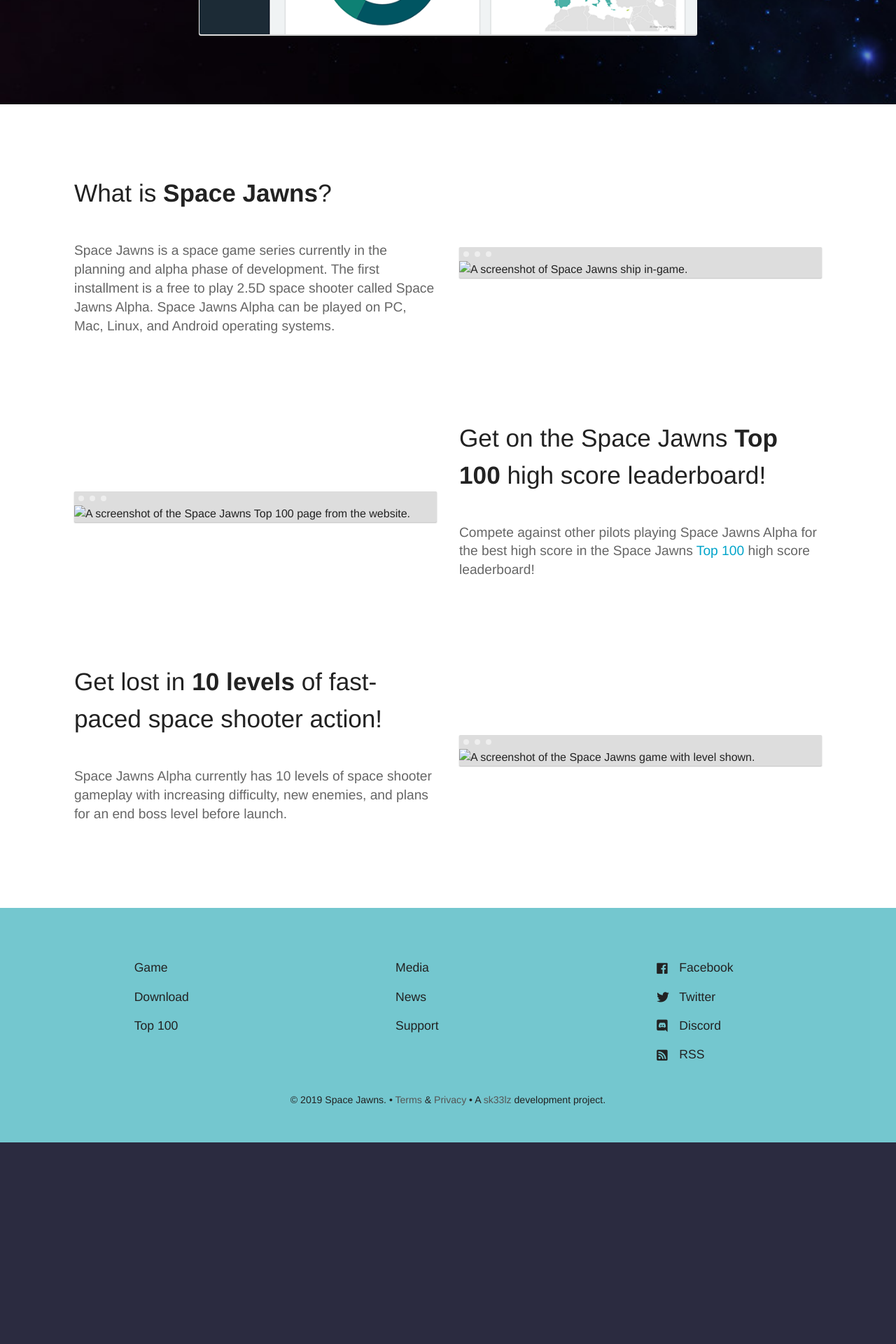
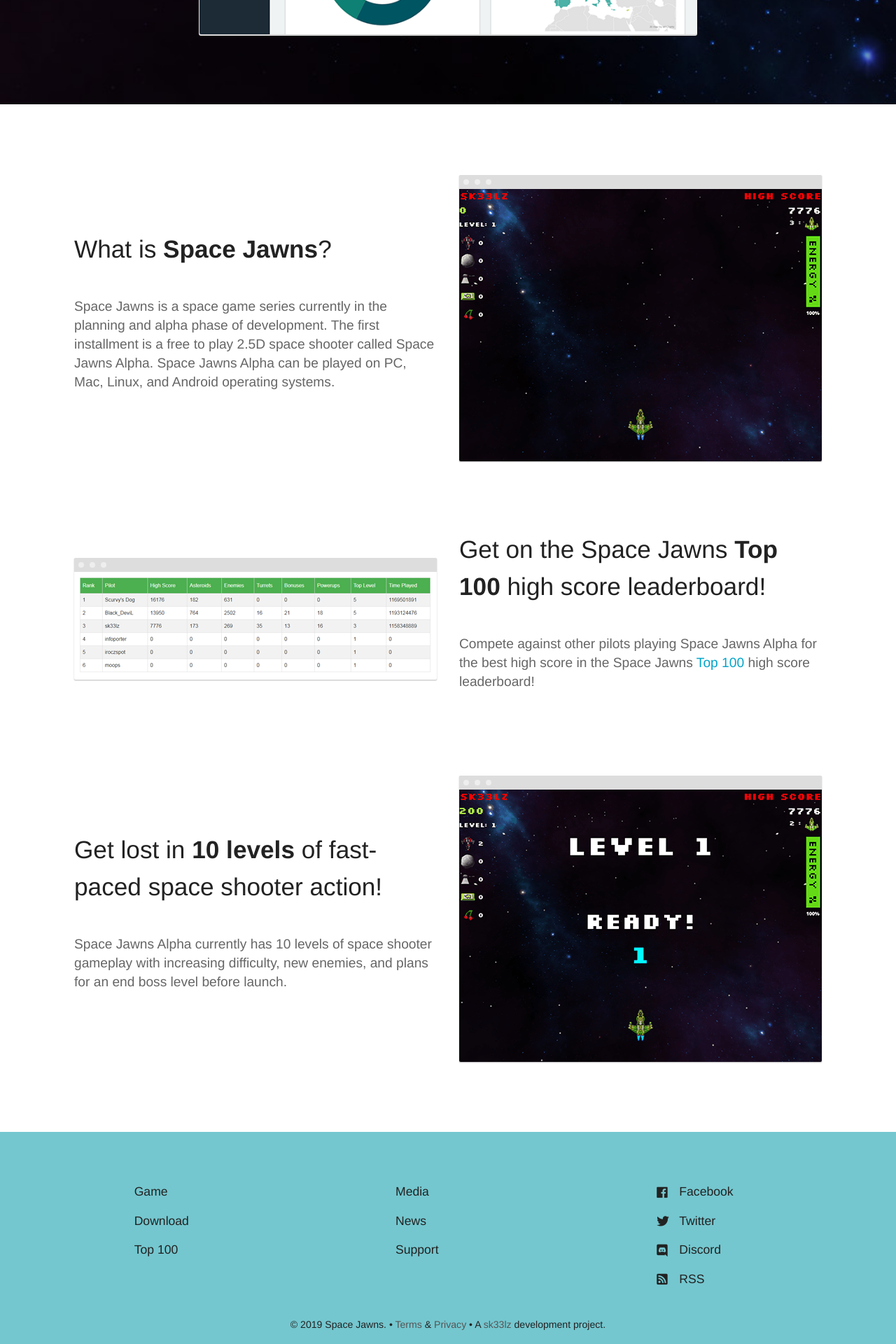
Before and after one commit to sk33lz/spacejawns, a Jekyll site: the page built from docs/index.html, in a window 1280 px wide. Shown: the part 929-2849 px from the top of the page at 70% size. Built offline with Jekyll 4.4.1, drawn with Linux system fonts in a browser that asks for light colours; nearby versions of some CDN libraries; before the commit the page ends 2561 px from its top, so only the background shows below that.

Commit message:
Fixing homepage images.

```diff
--- a/docs/index.html
+++ b/docs/index.html
@@ -17,10 +17,10 @@
 			</div>
 			<div class="image">
 				{% if jekyll.environment == 'production' %}
-				<img src="/images/gameplay-thumb-256.png" alt="A screenshot of Space Jawns ship in-game." class="screenshot" />
+				<img src="/images/screenshots/gameplay-thumb-256.png" alt="A screenshot of Space Jawns ship in-game." class="screenshot" />
 				{% endif %}
 				{% if jekyll.environment == 'development' %}
-				<img src="{{ site.url }}/{{ site.baseurl }}/images/gameplay-thumb-256.png" alt="A screenshot of Space Jawns ship in-game." class="screenshot" />
+				<img src="{{ site.url }}/{{ site.baseurl }}/images/screenshots/gameplay-thumb-256.png" alt="A screenshot of Space Jawns ship in-game." class="screenshot" />
 				{% endif %}
 			</div>
 		</div>
@@ -34,10 +34,10 @@
 			</div>
 			<div class="image">
 				{% if jekyll.environment == 'production' %}
-				<img src="/images/top-100.png" alt="A screenshot of the Space Jawns Top 100 page from the website." class="screenshot" />
+				<img src="/images/screenshots/top-100.png" alt="A screenshot of the Space Jawns Top 100 page from the website." class="screenshot" />
 				{% endif %}
 				{% if jekyll.environment == 'development' %}
-				<img src="{{ site.url }}/{{ site.baseurl }}/images/top-100.png" alt="A screenshot of the Space Jawns Top 100 page from the website." class="screenshot" />
+				<img src="{{ site.url }}/{{ site.baseurl }}/images/screenshots/top-100.png" alt="A screenshot of the Space Jawns Top 100 page from the website." class="screenshot" />
 				{% endif %}
 			</div>
 		</div>
@@ -51,10 +51,10 @@
 			</div>
 			<div class="image">
 				{% if jekyll.environment == 'production' %}
-				<img src="/images/gameplay-levels-thumb-256.png" alt="A screenshot of the Space Jawns game with level shown." class="screenshot" />
+				<img src="/images/screenshots/gameplay-levels-thumb-256.png" alt="A screenshot of the Space Jawns game with level shown." class="screenshot" />
 				{% endif %}
 				{% if jekyll.environment == 'development' %}
-				<img src="{{ site.url }}/{{ site.baseurl }}/images/gameplay-levels-thumb-256.png" alt="A screenshot of the Space Jawns game with level shown." class="screenshot" />
+				<img src="{{ site.url }}/{{ site.baseurl }}/images/screenshots/gameplay-levels-thumb-256.png" alt="A screenshot of the Space Jawns game with level shown." class="screenshot" />
 				{% endif %}
 			</div>
 		</div>
```
